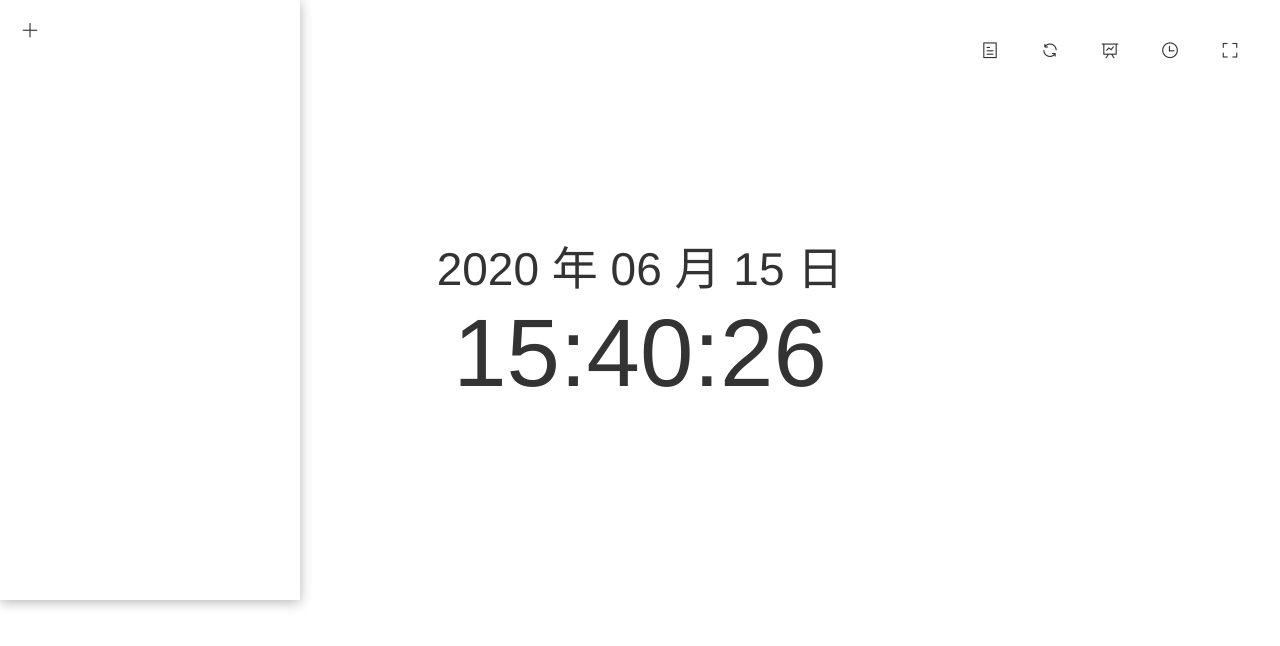
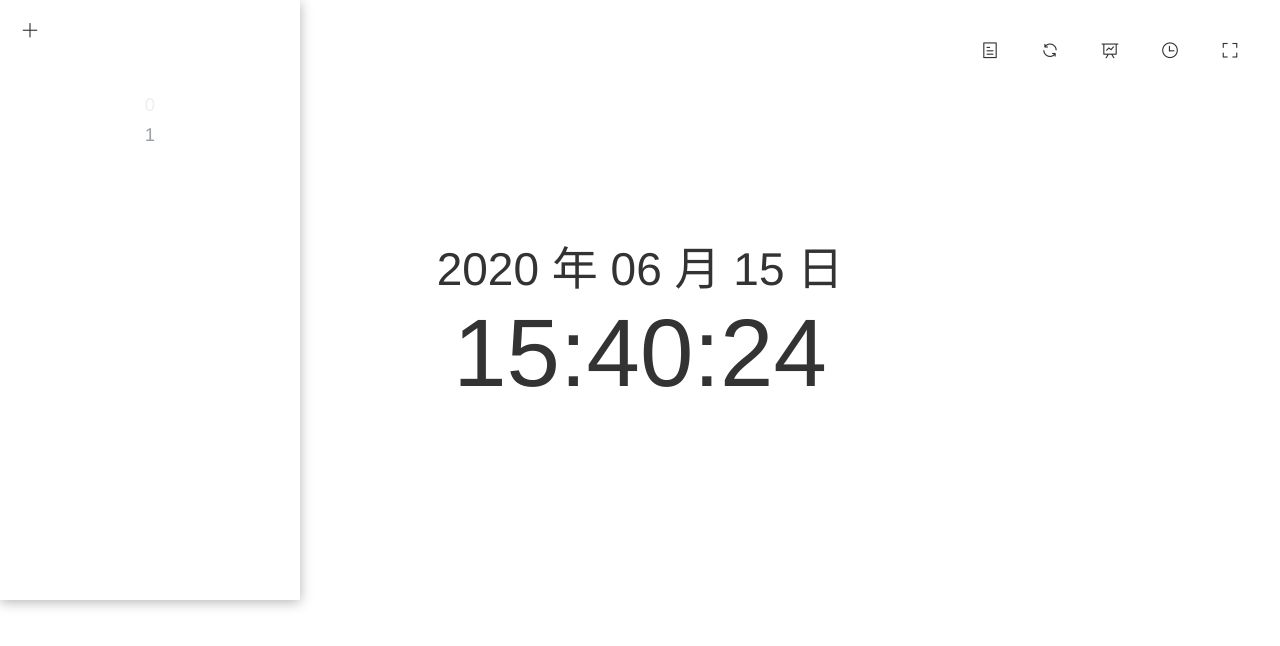
Before and after one commit to Casseil-1996/workTools, a Vue app: page / in a window 1280 px wide. Shown: the top 646 px of the page. Built offline with nearby package versions, Linux system fonts and the light colour scheme.

Commit message:
scroll组件完成80%

```diff
--- /dev/null
+++ b/src/components/sky-modal.vue
@@ -0,0 +1,45 @@
+<template>
+  <div id="Sky-Modal">
+    <div>
+      <template v-for="item in slotArr">
+        <slot :name="item"></slot>
+      </template>
+      <title>{{ title }}</title>
+      <!-- <template v-for="item in ele">{{ item }}</template> -->
+      <div class="sky_btn">
+        <i class="icon-close"></i>
+      </div>
+    </div>
+  </div>
+</template>
+<script>
+
+export default {
+  name: 'Sky-Modal',
+  props: {
+    title: {
+      defult: false,
+      type: String
+    }
+  },
+
+
+  computed: {
+    slotArr () {
+      return Object.keys(this.$slots)
+    }
+  },
+  data () {
+    return {
+    }
+  },
+  methods: {
+
+  }
+}
+</script>
+
+<style lang="less" scoped>
+#Sky-Modal {
+}
+</style>
--- a/src/components/stop-watch.vue
+++ b/src/components/stop-watch.vue
@@ -22,11 +22,21 @@
         </div>
       </div>
     </div>
+    <sky-modal>
+      <div slot="title"></div>
+    </sky-modal>
+    <time-picker></time-picker>
   </div>
 </template>
 <script>
+import SkyModal from './sky-modal'
+import TimePicker from './time-picker'
 export default {
   name: 'stopwatch',
+  components: {
+    SkyModal,
+    TimePicker
+  },
   data () {
     return {
       stopWatchList: []
--- /dev/null
+++ b/src/components/time-picker.vue
@@ -0,0 +1,79 @@
+<template>
+  <div id="TimePicker">
+    <div class="sky_scroll" @scroll="handleScroll" ref="sky_scroll_inner">
+      <div class="sky_scroll_inner">
+        <div></div>
+        <div
+          v-for="item in 60"
+          :class="current == item - 1 ? 'active' : null"
+          ref="sky_scroll_item"
+          :key="item"
+        >{{ item - 1 }}</div>
+        <div></div>
+      </div>
+    </div>
+  </div>
+</template>
+<script>
+
+export default {
+  name: 'TimePicker',
+  props: {
+    show: {
+      default: false,
+      type: Boolean
+    }
+  },
+  data () {
+    return {
+      current: 0
+    }
+  },
+  methods: {
+    handleScroll () {
+      const { scrollTop } = this.$refs.sky_scroll_inner
+      const { clientHeight: itemHeight } = this.$refs.sky_scroll_item[0]
+      const currentIdx = Math.round(scrollTop / itemHeight)
+      clearTimeout(this.timeID)
+      this.timeID = setTimeout(() => {
+        if (currentIdx === 0) return clearTimeout(this.timeID)
+        this.current = currentIdx
+        this.$refs.sky_scroll_item[currentIdx - 1]
+          .scrollIntoView({
+            behavior: "smooth"
+          })
+        clearTimeout(this.timeID)
+      }, 100)
+    }
+  }
+}
+</script>
+
+<style lang="less" scoped>
+#TimePicker {
+  // scoped style here
+  @itemHeight: 30px;
+
+  .sky_scroll {
+    overflow: auto;
+    height: @itemHeight * 3;
+    &::-webkit-scrollbar {
+      display: none;
+    }
+    .sky_scroll_inner {
+      & > div {
+        font-size: @itemHeight * 0.618;
+        line-height: @itemHeight;
+        justify-content: center;
+        align-items: center;
+        height: @itemHeight;
+        display: flex;
+        color: #9aa0a6;
+        &.active {
+          color: #eee;
+        }
+      }
+    }
+  }
+}
+</style>
```
